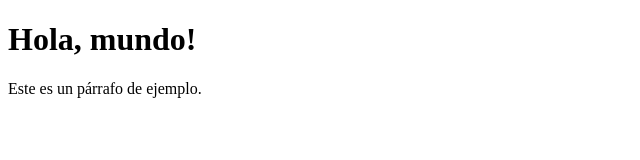
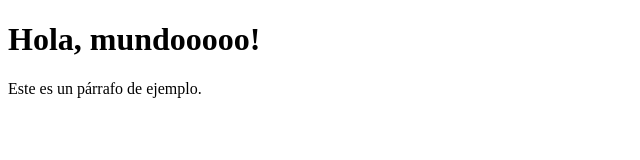
Before and after one commit to CR-Alejandro2905/SC_302_Documentacion_Software_VN_GRP5, a plain HTML site: page index.html in a window 1280 px wide. Shown: the whole page, without its empty margins (0-640 px from the left). Drawn offline with Linux system fonts and the light colour scheme.

Commit message:
cambio archivo index.html

```diff
--- a/index.html
+++ b/index.html
@@ -6,7 +6,7 @@
     <title>Título de tu página</title>
 </head>
 <body>
-    <h1>Hola, mundo!</h1>
+    <h1>Hola, mundooooo!</h1>
     <p>Este es un párrafo de ejemplo.</p>
 </body>
 </html>
```
